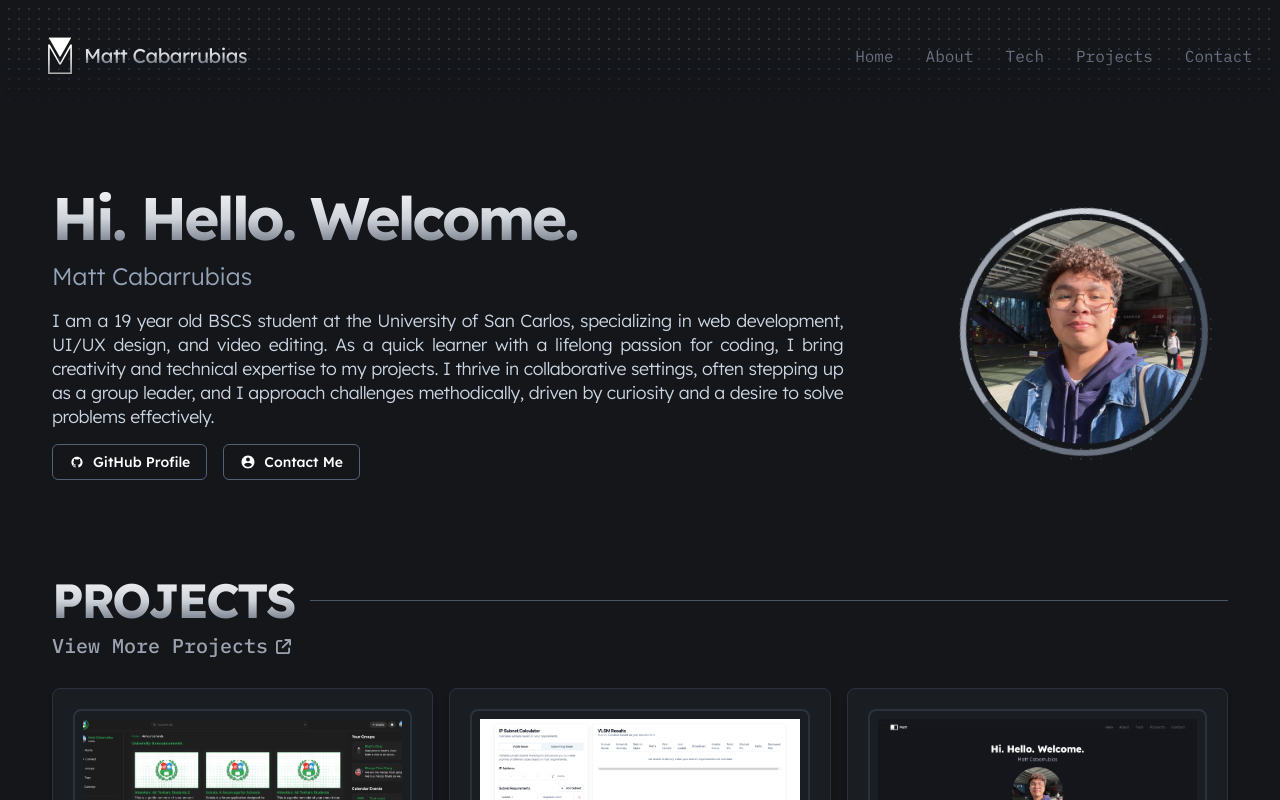
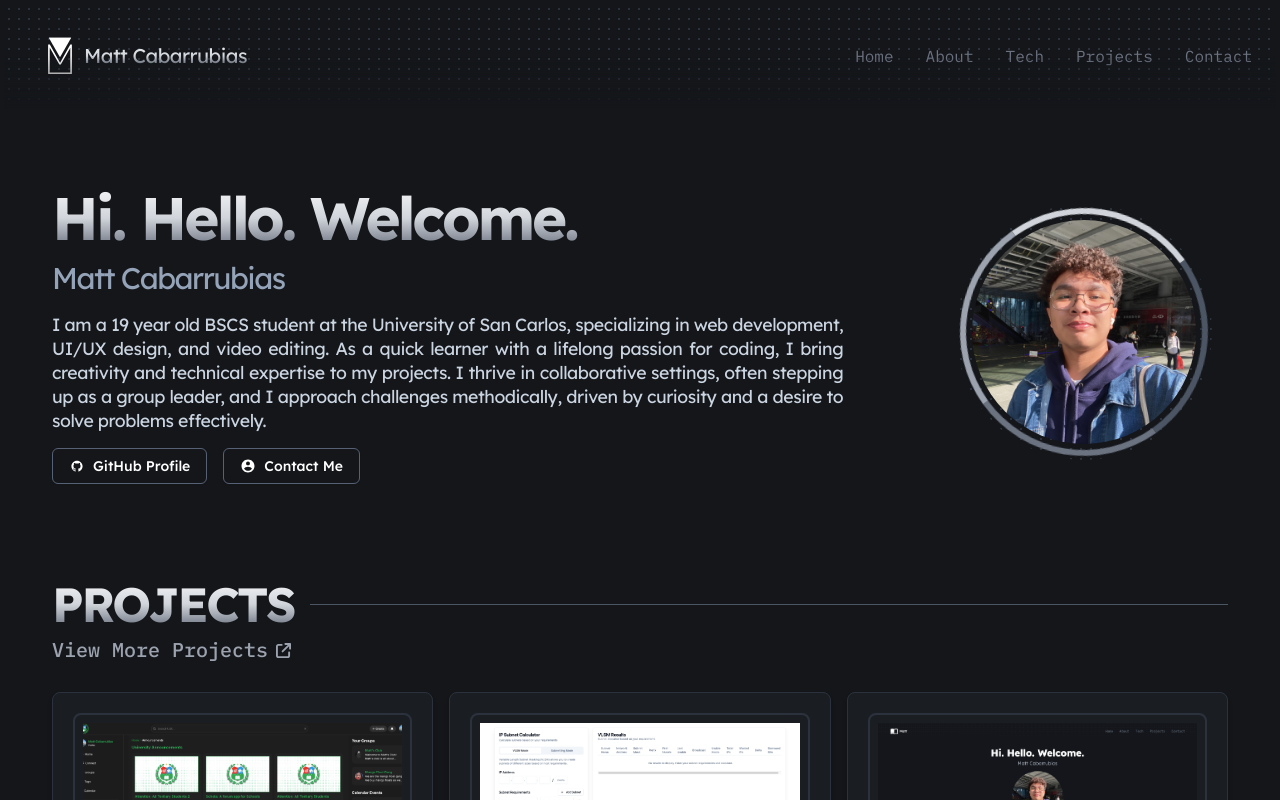
Before and after one commit to devliqht/portfolio, a React (Vite) app: page / in a window 1280 px wide. Shown: the top 800 px of the page. Built offline with nearby package versions, Linux system fonts and the light colour scheme.

Commit message:
HERO: changed font styles

```diff
--- a/src/pages/Hero.tsx
+++ b/src/pages/Hero.tsx
@@ -16,10 +16,10 @@ const Hero = () => {
                     <div className="flex flex-col-reverse md:flex-row sm:mt-4 items-start justify-between" id="home">
                         <div className="flex flex-col md:w-[70%] md:pr-8">
                             <h1 className="text-4xl md:text-6xl text-left bg-gradient-to-b from-gray-100 via-gray-300 to-gray-500 bg-clip-text text-transparent lexend-deca-700 tracking-tighter">Hi. Hello. Welcome.</h1>
-                            <h2 className="text-2xl text-slate-400 lexend-deca-300 mt-3 text-left">Matt Cabarrubias</h2>
+                            <h2 className="text-2xl md:text-3xl text-slate-400 lexend-deca-400 mt-3 text-left tracking-tighter">Matt Cabarrubias</h2>
                             <div className="text-white lexend-deca-300 text-left flex flex-col h-full">
                                 {/* <h3 className="font-bold text-2xl mb-2 tracking-tighter ibm-plex-mono-semibold bg-gradient-to-b from-gray-100 via-gray-300 to-gray-400 bg-clip-text text-transparent border-b-[1px] pb-2 border-gray-700">&gt; <Typewriter text="Hello, world." delay={150} /></h3> */}
-                                <p className="my-4 text-justify text-md text-slate-300 md:text-[1.105rem] md:leading-6 md:tracking-tight lexend-deca-300">
+                                <p className="my-4 text-justify text-md text-slate-300 md:text-[1.105rem] md:leading-6 tracking-tight md:lexend-deca-300 lexend-deca-400">
                                     I am a 19 year old BSCS student at the University of San Carlos, specializing in
                                     web development, UI/UX design, and video editing. As a quick learner
                                     with a lifelong passion for coding, I bring creativity and technical
```
